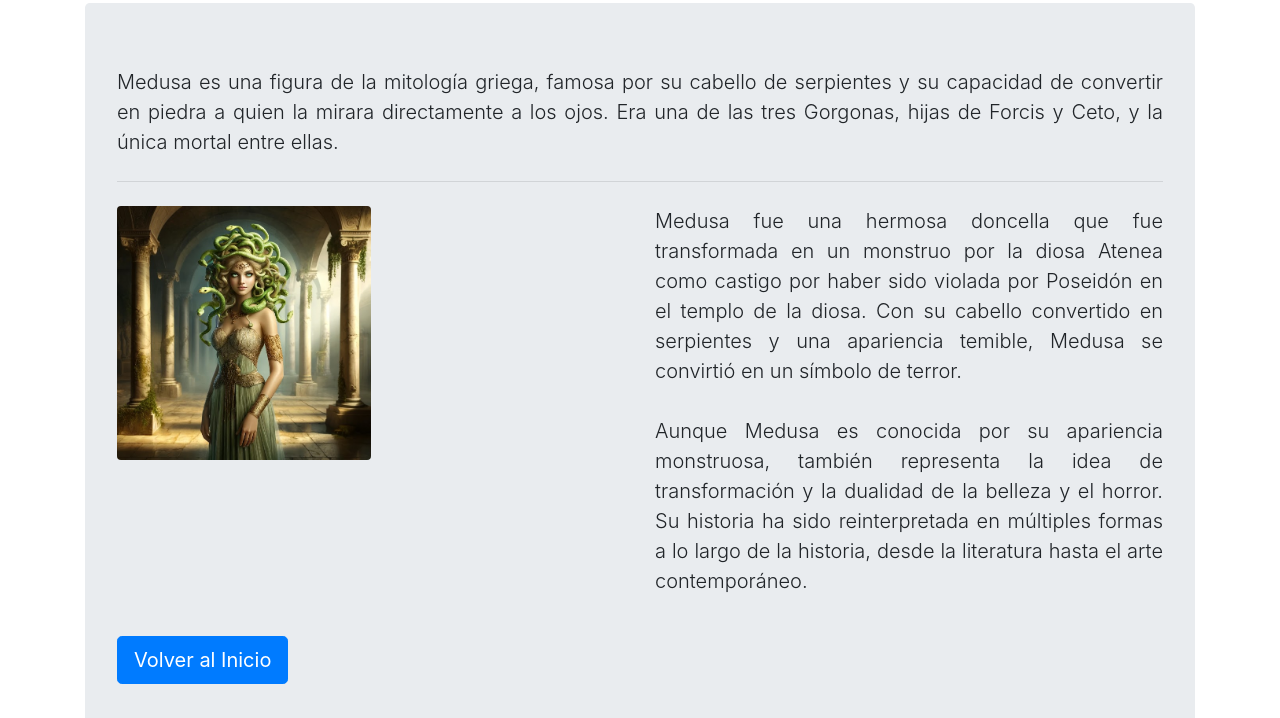
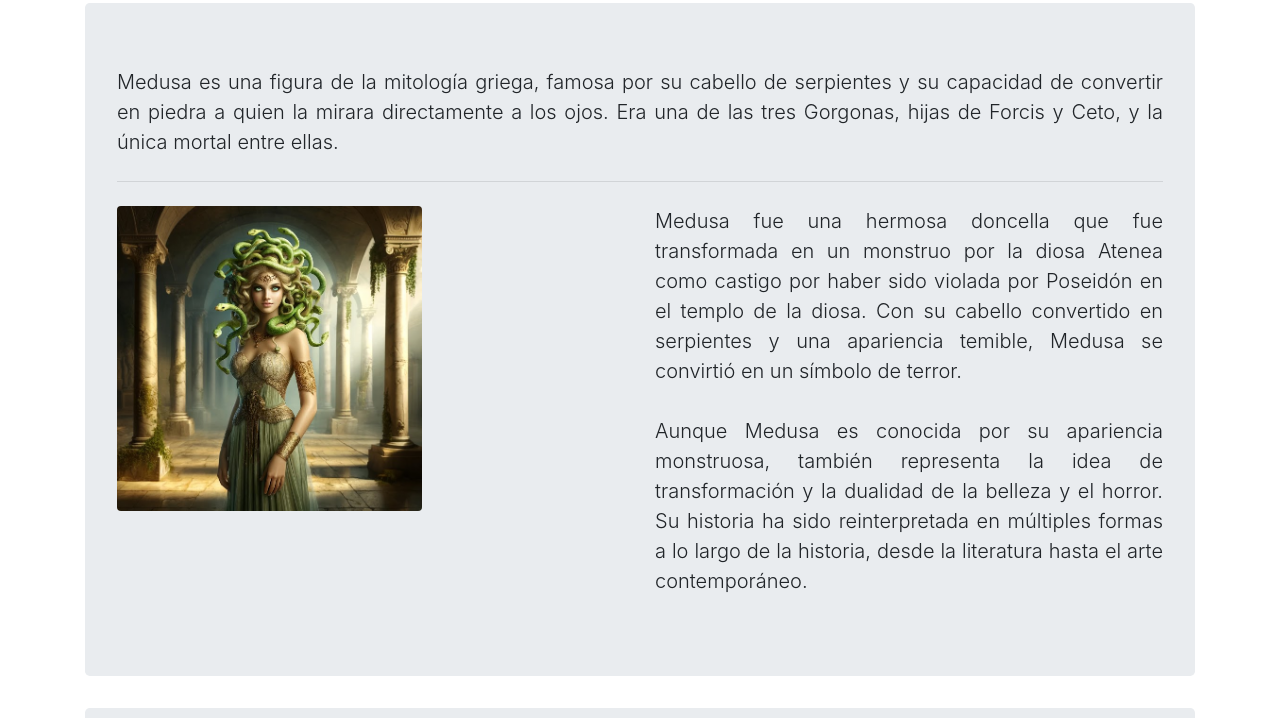
Before and after one commit to miguel-ismerio/sukubos, a plain HTML site: page medusa.html in a window 1280 px wide. Shown: the part 234-952 px from the top of the page. Drawn offline with nearby package versions, Linux system fonts and the light colour scheme.

Commit message:
Update medusa.html

```diff
--- a/medusa.html
+++ b/medusa.html
@@ -53,7 +53,7 @@
                 <hr class="my-4">
                 <div class="row">
                     <div class="col-md-6">
-                        <img src="img/medusa.jpg" class="img-fluid rounded mb-4" alt="Representación de Medusa" style="width: 50%;">
+                        <img src="img/medusa.jpg" class="img-fluid rounded mb-4" alt="Representación de Medusa" style="width: 60%;">
                     </div>
                     <div class="col-md-6">
                         <p class="lead" style="text-align: justify;">
@@ -63,7 +63,6 @@
                         </p>
                     </div>
                 </div>
-                <a class="btn btn-primary btn-lg mt-4" href="index.html" role="button">Volver al Inicio</a>
             </div>
         </div>
         <!--CONTENEDOR PARRAFO E IMAGENES -->
```
